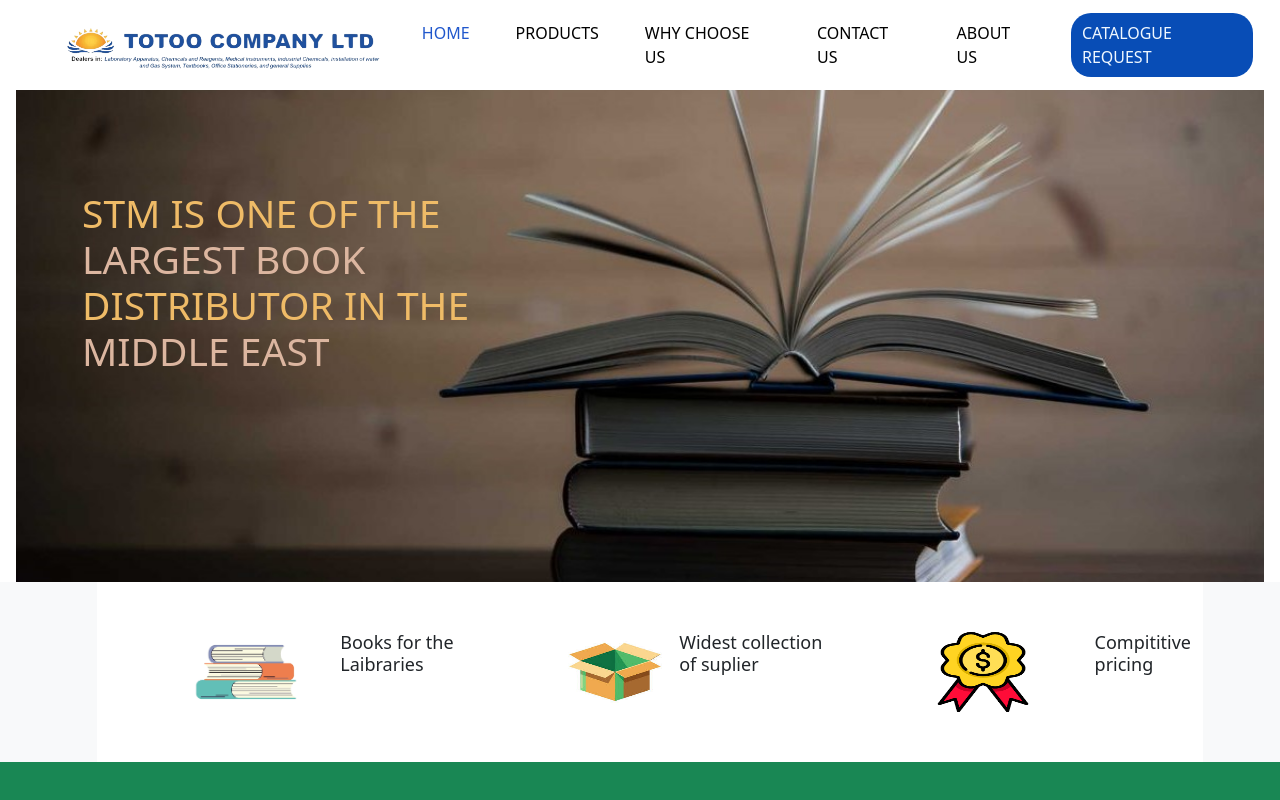
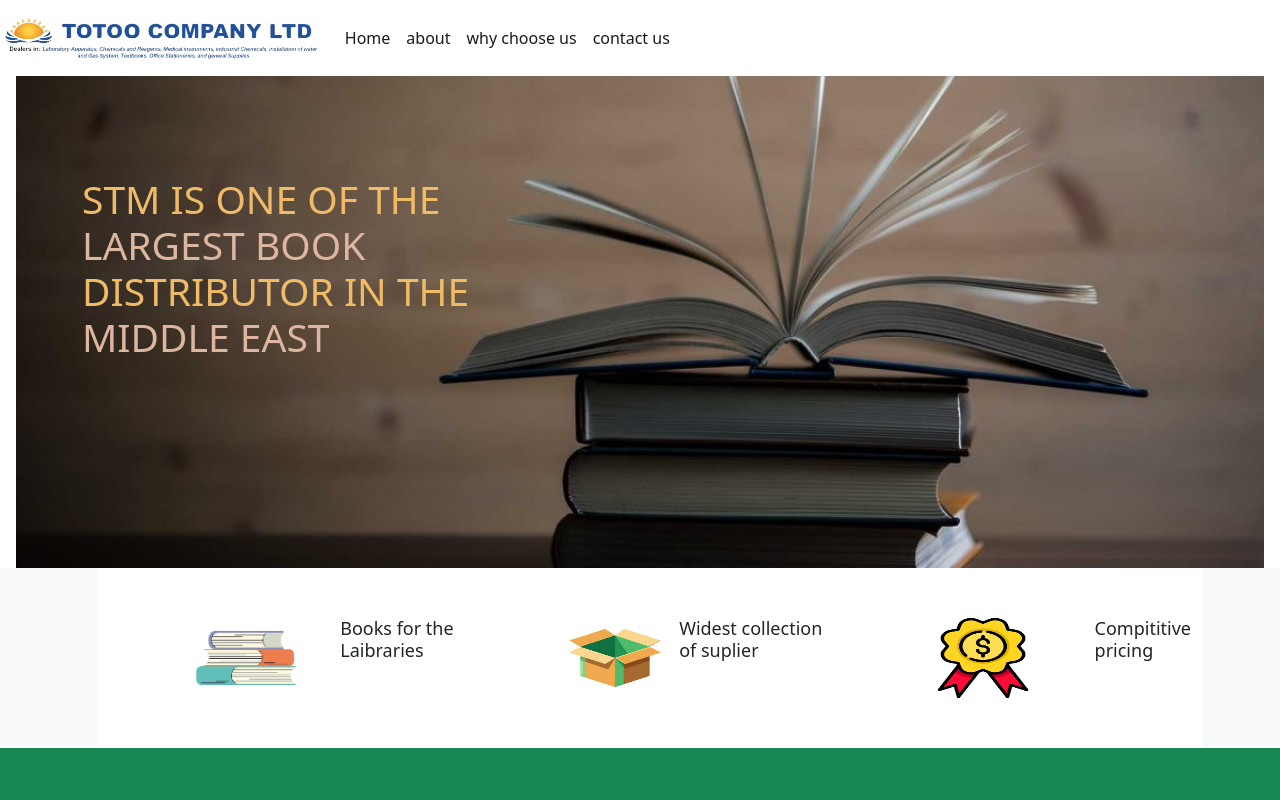
Before and after one commit to MKainatDev/tech-code, an Angular app: page / in a window 1280 px wide. Shown: the top 800 px of the page. Built offline with nearby package versions, Linux system fonts and the light colour scheme.

Commit message:
header changed

```diff
--- a/src/app/app.component.css
+++ b/src/app/app.component.css
@@ -12,7 +12,7 @@
       height: 30px;
   }
 }
-.navbar-brand{
+/* .navbar-brand{
  font-size: 18px;
  color: black;
  justify-content: space-between;
@@ -52,7 +52,7 @@
 }
 .navbar .navbar-nav .custm .nav-link{
   color: aliceblue;
-}
+} */
 /*floating*/
 .floating-button ul{
   list-style: none;
@@ -61,11 +61,6 @@
   font-size: 14px;
 }
 
-@media (max-width: 768px) {
-  .floating-button .poppins{
-    display: none;
-  }
-}
 .floating-button{
   width: calc(100% - 32px);
 
@@ -97,6 +92,29 @@
 
   margin-left: 77px;
 }
+.Category{
+  background-color: white;
+   padding-top: 50px;
+    padding-bottom: 50px;
+     margin: 0px 77px;
+}
+@media (max-width: 768px) {
+  .floating-button .poppins{
+    display: none;
+  }
+  .side-icon img, .side-icon2 img, .side-icon3 img {
+    width: 120px;
+    height: 80px;
+    margin-left: 0px;
+  }
+  .Category{
+    background-color: white;
+     padding-top: 50px;
+      padding-bottom: 50px;
+       margin: 0px 10px;
+  }
+
+}
 
 .side-icon h1, .side-icon2 h1, .side-icon3 h1{
 font-size: 18px;
@@ -111,11 +129,6 @@ margin: 0px 0px 8px;
   background-color: #198754;
   padding-left: 50px;
   padding-right: 50px;
-}
-
-.headerbox{
-  background-color: #198754;
-  display: flex;
 }
 .advantage-box1{
 
--- a/src/app/app.component.html
+++ b/src/app/app.component.html
@@ -1,32 +1,25 @@
-<nav class="navbar navbar-expand-lg" style="background-color: white;">
-  <div class="container-fluid">
-    <a class="navbar-brand" href="#"> <img class="logo" src="assets/image/logo.jpg" alt="logo"></a>
-    <button class="navbar-toggler" type="button" data-bs-toggle="collapse" data-bs-target="#navbarText"
-      aria-controls="navbarText" aria-expanded="false" aria-label="Toggle navigation">
+<nav class="navbar navbar-expand-lg navbar-light bg-white">
+  <a class="navbar-brand" href="#"> <img src="assets/image/logo.jpg" class="logo" alt="Logo"> <!-- Adjust height as needed -->
+  </a>
+  <button class="navbar-toggler" type="button" data-toggle="collapse" data-target="#navbarSupportedContent" aria-controls="navbarSupportedContent" aria-expanded="false" aria-label="Toggle navigation">
     <span class="navbar-toggler-icon"></span>
   </button>
-    <div class="collapse navbar-collapse" id="navbarText">
-      <ul class="navbar-nav me-auto mb-2 mb-lg-0 text">
-        <li class="nav-item">
-          <a class="nav-link active" aria-current="page" href="#">HOME</a>
+
+  <div class="collapse navbar-collapse" id="navbarSupportedContent">
+    <ul class="navbar-nav mr-auto">
+      <li class="nav-item active">
+        <a class="nav-link" href="#">Home</a>
       </li>
-        <li class="nav-item">
-          <a class="nav-link" href="#">PRODUCTS</a>
+      <li class="nav-item active">
+        <a class="nav-link" href="#">about</a>
       </li>
-        <li class="nav-item">
-          <a class="nav-link" href="#">WHY CHOOSE US</a>
+      <li class="nav-item active">
+        <a class="nav-link" href="#">why choose us</a>
       </li>
-        <li class="nav-item">
-          <a class="nav-link" href="#">CONTACT US</a>
+      <li class="nav-item active">
+        <a class="nav-link" href="#">contact us</a>
       </li>
-        <li class="nav-item">
-          <a class="nav-link" href="#">ABOUT US</a>
-        </li>
-
-        <li class="nav-item custm"><a class="nav-link" href="/catalogue_reqests">CATALOGUE REQUEST</a></li>
-
     </ul>
-    </div>
   </div>
 </nav>
 
@@ -53,7 +46,7 @@
 </div>
 <!--containerreader-->
 <div class="container-reader" style=" background-color: #F8F9FA;">
-  <div class="row" style="background-color: white; padding-top: 50px; padding-bottom: 50px; margin: 0px 77px; ">
+  <div class="row Category">
       <div class="side-icon col-lg-4 col-sm-12">
         <img src="assets/image/book-7.png" alt="" srcset="">
         <h1 class="poppin">
```
Lines whose indentation alone changed are shown as unchanged.
